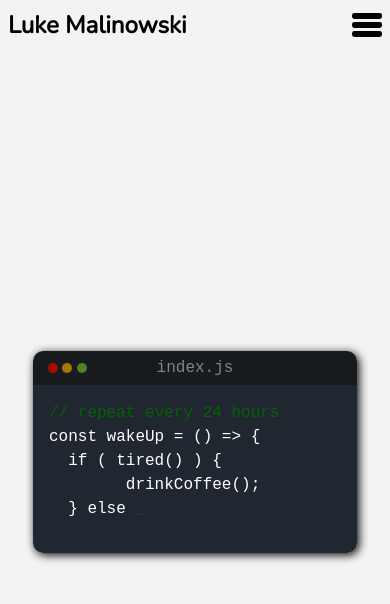
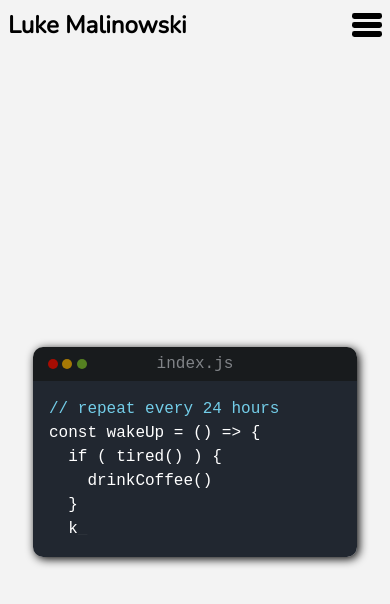
Before and after one commit to malinowski-luke/portfolio, a React (Create React App) app: page /home in a window 390 px wide. Shown: the top 604 px of the page. Built offline with nearby package versions, Linux system fonts and the light colour scheme.

Commit message:
refactor

```diff
--- a/package.json
+++ b/package.json
@@ -24,6 +24,7 @@
   "scripts": {
     "build": "react-scripts build",
     "start": "NODE_ENV=production node -r esm index.js",
+    "test": "react-scripts test",
     "dev": "react-scripts start",
     "dev:build": "NODE_ENV=development nodemon -r esm index.js",
     "heroku-postbuild": "npm install && npm run build"
--- a/src/App.jsx
+++ b/src/App.jsx
@@ -1,13 +1,13 @@
 import React from 'react'
 import Nav from './components/Nav/Nav'
-import router from './router'
+import routes from './routes'
 import './App.scss'
 
 function App() {
   return (
     <div id='app' className='App'>
       <Nav />
-      <div className='container pb-4'>{router}</div>
+      <div className='container pb-4'>{routes}</div>
     </div>
   )
 }
--- a/src/components/CodeEditor/CodeEditor.scss
+++ b/src/components/CodeEditor/CodeEditor.scss
@@ -67,8 +67,9 @@
     padding: 16px;
 
     .comment {
-      color: darkgreen;
+      color: $blue;
     }
+
     .code {
       font-weight: bolder;
       // this reads tabs \t from js str
@@ -76,13 +77,6 @@
       color: $white;
     }
 
-    .code,
-    .comment,
-    .cursor {
-      font-size: 1.5rem;
-      line-height: 1.8rem;
-    }
-    /* cursor code */
     .cursor {
       color: $white;
       opacity: 0;
@@ -128,29 +122,12 @@
       width: 10px;
       height: 10px;
     }
-
-    .text-area {
-      .code,
-      .comment,
-      .cursor {
-        font-size: 1rem;
-        line-height: 1.5rem;
-      }
-    }
   }
 
   /* tablet */
   @media (min-width: 577px) and (max-width: 1025px) {
     .window {
       width: 60%;
-    }
-
-    .text-area {
-      .code,
-      .comment,
-      .cursor {
-        font-size: 1.4rem;
-      }
     }
   }
 
--- a/src/components/CodeEditor/text.js
+++ b/src/components/CodeEditor/text.js
@@ -1 +1 @@
-export default 'const wakeUp = () => {\n  if ( tired() ) {\n\tdrinkCoffee();\n  } else {\n\tkeepCoding();\n  }\n});\n\nsetInterval( () => {\n  wakeUp();\n}, 24 * 60 * 60 * 1000);'
+export default 'const wakeUp = () => {\n  if ( tired() ) {\n    drinkCoffee()\n  }\n  keepCoding()\n})\n\nsetInterval( () => {\n  wakeUp()\n}, 24 * 60 * 60 * 1000)'
--- a/src/components/Nav/Nav.jsx
+++ b/src/components/Nav/Nav.jsx
@@ -24,7 +24,7 @@ export default function Nav() {
         <rect y='30' width='100' height='20' rx='8'></rect>
         <rect y='60' width='100' height='20' rx='8'></rect>
       </svg>
-      <ul
+      <div
         ref={mobileMenuRef}
         id='mobile-menu'
         className='mobile-menu-hide text-center'
@@ -32,23 +32,14 @@ export default function Nav() {
           showHideMobileMenu(mobileMenuRef.current, iconRef.current)
         }}
       >
-        <li>
         <NavLink to='/home'>home</NavLink>
-        </li>
 
-        <li>
         <NavLink to='/self'>self</NavLink>
-        </li>
 
-        <li>
         <NavLink to='/stack'>stack</NavLink>
-        </li>
 
-        <li>
         <NavLink to='/work'>work</NavLink>
-        </li>
 
-        <li>
         <a
           href='https://malinowski-luke123.medium.com/'
           target='_blank'
@@ -56,42 +47,30 @@ export default function Nav() {
         >
           blog
         </a>
-        </li>
 
-        <li>
         <a href='mailto:malinowski.luke123@gmail.com'>contact</a>
-        </li>
-      </ul>
-      <ul id='desktop-menu'>
-        <li>
+      </div>
+      <div id='desktop-menu'>
         <NavLink to='/home'>
           home
           <hr />
         </NavLink>
-        </li>
 
-        <li>
         <NavLink to='/self'>
           self
           <hr />
         </NavLink>
-        </li>
 
-        <li>
         <NavLink to='/stack'>
           stack
           <hr />
         </NavLink>
-        </li>
 
-        <li>
         <NavLink to='/work'>
           work
           <hr />
         </NavLink>
-        </li>
 
-        <li>
         <a
           href='https://malinowski-luke123.medium.com/'
           target='_blank'
@@ -100,15 +79,12 @@ export default function Nav() {
           blog
           <hr />
         </a>
-        </li>
 
-        <li>
         <a href='mailto:malinowski.luke123@gmail.com'>
           contact
           <hr />
         </a>
-        </li>
-      </ul>
+      </div>
     </nav>
   )
 }
--- a/src/components/Nav/Nav.scss
+++ b/src/components/Nav/Nav.scss
@@ -25,7 +25,7 @@
   }
 
   .icon {
-    transition: 0.5s ease-in-out;
+    transition: 0.3s ease-in-out;
   }
 
   .icon-rotate {
@@ -40,24 +40,21 @@
     top: 6vh;
     left: 0;
     background: $gray;
-    transition: 0.5s;
+    transition: all 0.3s ease;
     overflow: hidden;
     @include flex-box(column, center, space-between);
     z-index: 1;
 
-    li {
+    a {
       width: inherit;
       height: auto;
       margin-bottom: 4vw;
-
-      a {
       width: inherit;
       text-transform: capitalize;
       font-size: 2rem;
       color: $black;
       &:hover {
         text-decoration: none;
-        }
       }
     }
   }
@@ -81,22 +78,18 @@
     padding: 0;
     @include flex-box(row, space-between, center);
 
-    li a {
+    a {
       text-transform: capitalize;
       color: $black;
       font-weight: 700;
       font-size: 1.2rem;
-      transition: 0.5s;
+      transition: all 0.3s ease;
 
       &:hover {
         @include link-hover($blue);
-        hr {
-          visibility: visible;
-          transition: 0.5s ease-in;
       }
     }
-    }
-    li hr {
+    hr {
       padding: 0;
       margin: 0;
       border-top: 2px solid $black;
--- a/src/router.js
+++ b/src/routes.js
@@ -40,6 +40,7 @@ export default (
       }}
     />
     <Route path='/work' component={Work} />
+    <Route path='/linktree' component={Work} />
     <Route path='/not-found' component={NotFound} />
     <Redirect exact from='/' to='/home' />
     <Redirect from='*' to='/not-found' />
```
Also changed, not shown: 2 other files (tests, documents, lock files or other folders). Lines whose indentation alone changed are shown as unchanged.
